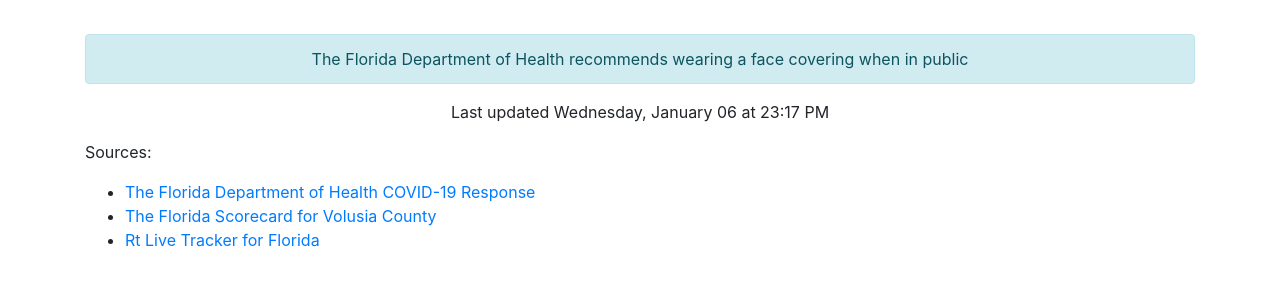
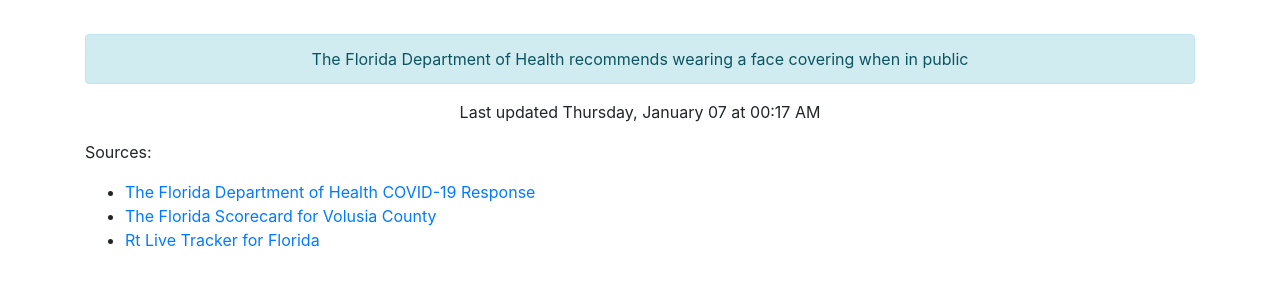
Before and after one commit to thinkjson/timeforchurch, a Jekyll site: the page built from index.md, in a window 1280 px wide. Shown: the part 586-872 px from the top of the page. Built offline with Jekyll 4.4.1, drawn with Linux system fonts in a browser that asks for light colours; our own code applies the rules of GitHub Pages for plain Markdown files.

Commit message:
Updating data

```diff
--- a/_includes/data.html
+++ b/_includes/data.html
@@ -10,4 +10,4 @@
     <div class="outcome text-success">YES</div>
     <div class="alert alert-info" role="alert">The Florida Department of Health recommends wearing a face covering when in public</div>
 
-    <p>Last updated Wednesday, January 06 at 23:17 PM</p>
+    <p>Last updated Thursday, January 07 at 00:17 AM</p>
```
